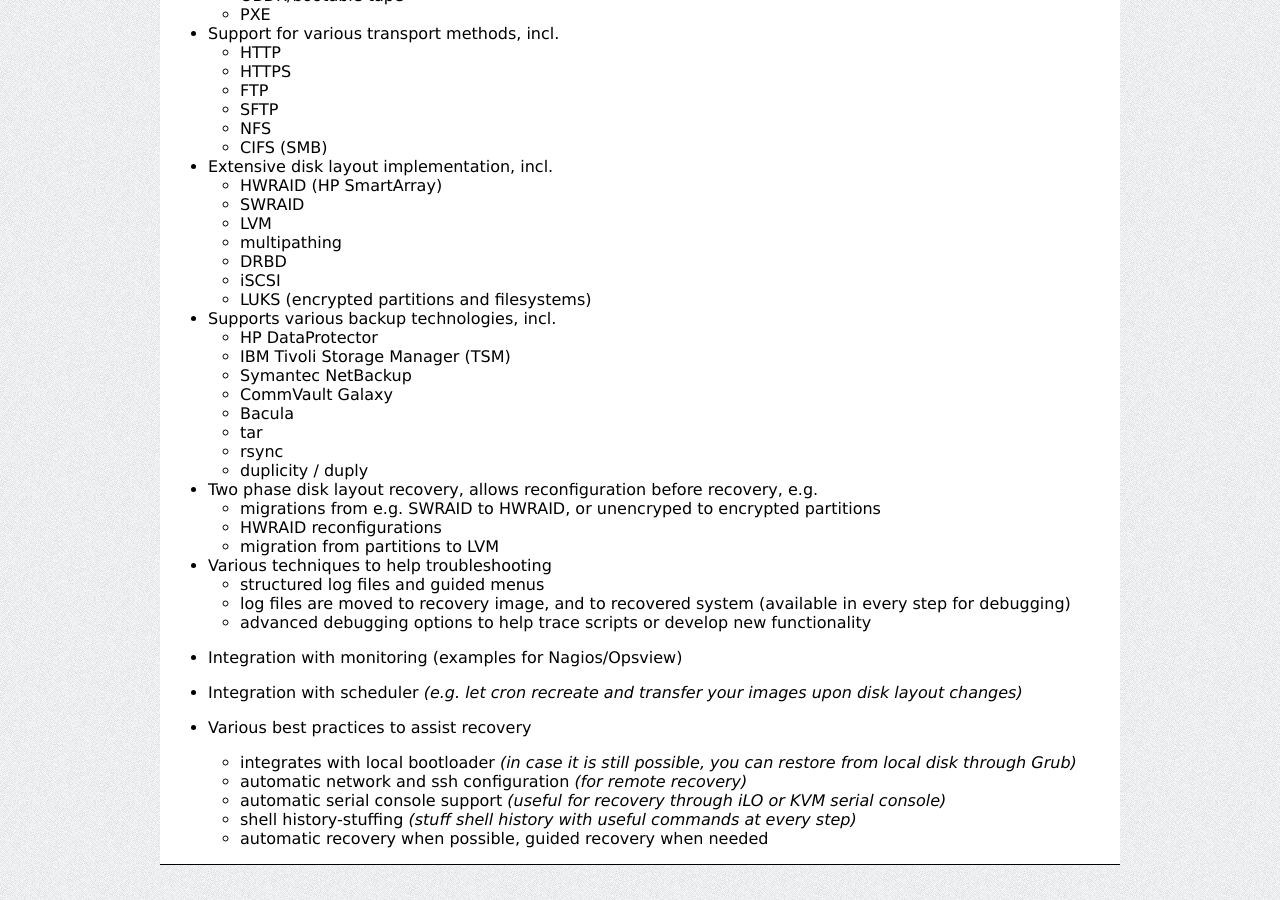
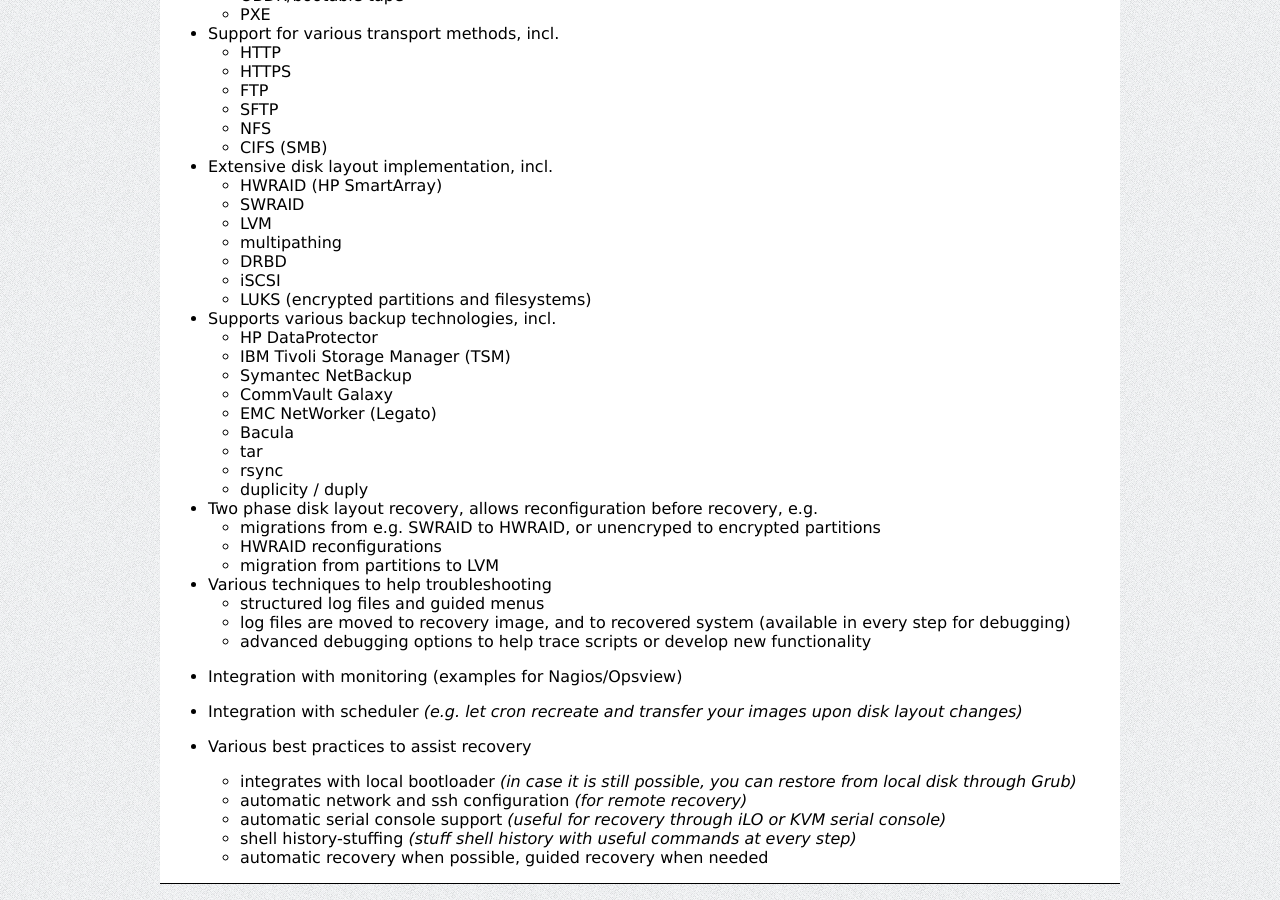
Before and after one commit to rear/rear.github.com, a Jekyll site: the page built from about/index.md, in a window 1280 px wide and 900 px high, scrolled down 625 px. Built offline with Jekyll 4.4.1, drawn with Linux system fonts in a browser that asks for light colours; comment, search, counter and statistics services are not loaded.

Commit message:
added EMC NetWorker to the list of supported external backup software

```diff
--- a/about/index.md
+++ b/about/index.md
@@ -58,6 +58,7 @@
    * IBM Tivoli Storage Manager (TSM)
    * Symantec NetBackup
    * CommVault Galaxy
+   * EMC NetWorker (Legato)
    * Bacula
    * tar
    * rsync
```
